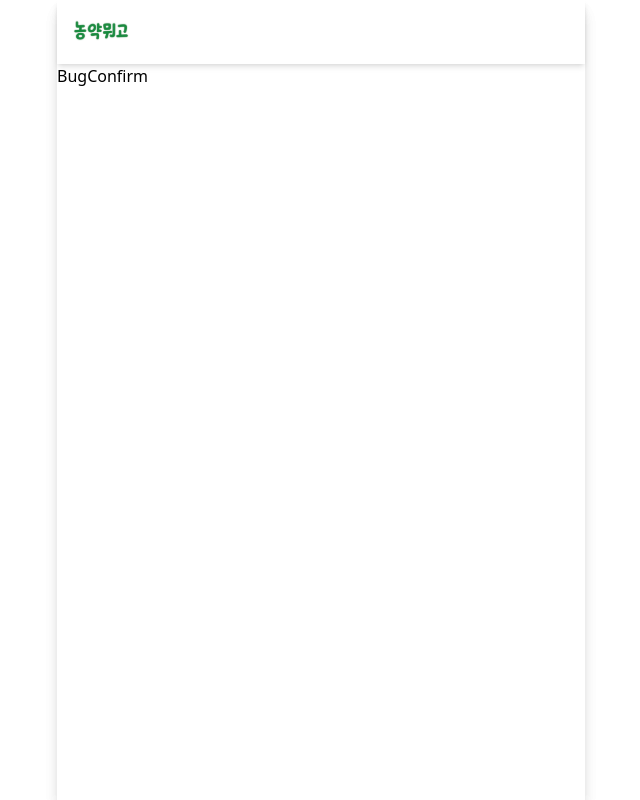
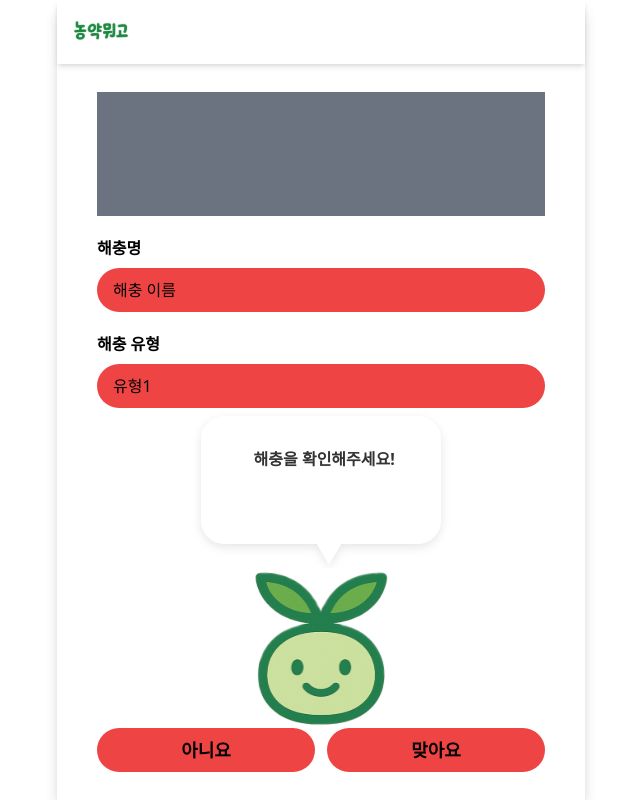
Before and after one commit to NongYakMwego/NongYakMwego_FE, a React (Vite) app: page /select/bugConfirm in a window 1280 px wide. Shown: the whole page, without its empty margins (319-959 px from the left). Built offline with nearby package versions, Linux system fonts and the light colour scheme.

Commit message:
feature/bugConfirm 구현

```diff
--- a/src/pages/select/bug.tsx
+++ b/src/pages/select/bug.tsx
@@ -45,7 +45,7 @@ export default function Bug() {
         </button> */}
         <Link
           className="bg-red-500 h-11 w-full rounded-full font-bold text-lg flex items-center justify-center"
-          to="/select/cropConfirm"
+          to="/select/bugConfirm"
         >
           다음
         </Link>
--- a/src/pages/select/bugConfirm.tsx
+++ b/src/pages/select/bugConfirm.tsx
@@ -1,3 +1,43 @@
+import TextBalloon1 from "../../components/textBalloon1";
+import characterLogo from "../../assets/characterLogo.svg";
+import { Link } from "react-router-dom";
+
 export default function BugConfirm() {
-  return <div>BugConfirm</div>;
+  return (
+    <div className="flex flex-col items-center py-7 px-10 h-full justify-between">
+      <div className="w-full h-[15rem] bg-gray-500"></div>
+      <div className="flex flex-col w-full mt-5 space-y-5">
+        <div className="space-y-2">
+          <label className="font-semibold">해충명</label>
+          <div className="border-none h-11 w-full rounded-full pl-4 flex items-center bg-red-500">
+            해충 이름
+          </div>
+        </div>
+        <div className="space-y-2">
+          <label className="font-semibold">해충 유형</label>
+          <div className="border-none h-11 w-full rounded-full pl-4 flex items-center bg-red-500">
+            유형1
+          </div>
+        </div>
+      </div>
+      <div className="flex flex-col items-center">
+        <TextBalloon1 text="해충을 확인해주세요!" width={20} height={10} />
+        <img src={characterLogo} className="w-40 h-40" />
+      </div>
+      <div className="flex w-full space-x-3">
+        <Link
+          className="bg-red-500 h-11 w-full rounded-full font-bold text-lg flex items-center justify-center"
+          to="/select/bug"
+        >
+          아니요
+        </Link>
+        <Link
+          className="bg-red-500 h-11 w-full rounded-full font-bold text-lg flex items-center justify-center"
+          to="/main"
+        >
+          맞아요
+        </Link>
+      </div>
+    </div>
+  );
 }
```
